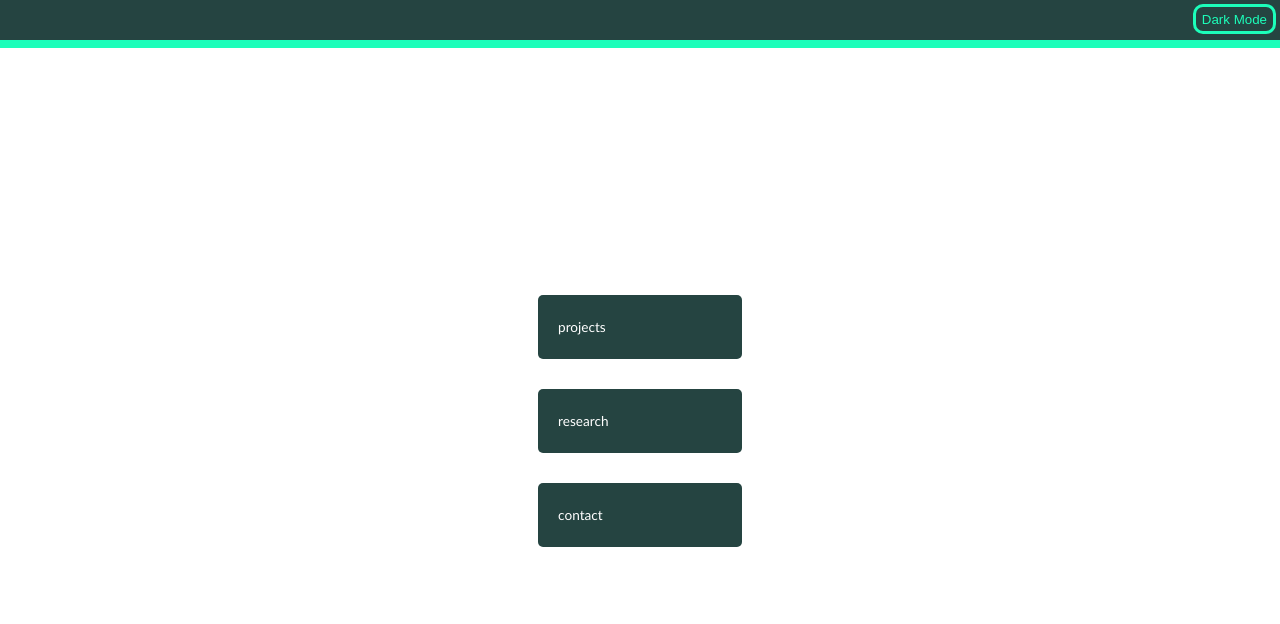
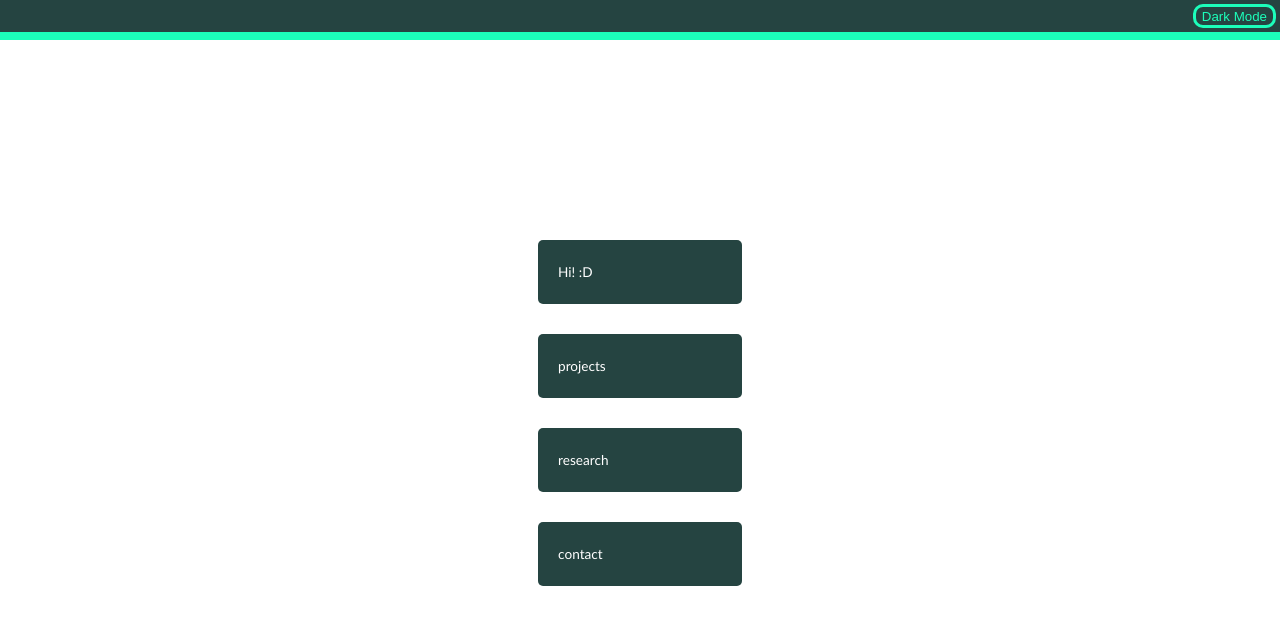
Before and after one commit to thedavidkipnis/portfolio, a React (Create React App) app: page / in a window 1280 px wide. Shown: the top 624 px of the page. Built offline with nearby package versions, Linux system fonts and the light colour scheme.

Commit message:
Working on adding self-description blurb

```diff
--- a/src/components/MainPage.js
+++ b/src/components/MainPage.js
@@ -1,13 +1,16 @@
 import InfoBlock from "./InfoBlock";
+import TextBlock from "./TextBlock";
 
 const MainPage = () =>  {
 
+    const introText = [['I\'m David, a fullstack engineer - I build web apps and database solutions!', '']]
     const projectLinks = [['Tondo', 'https://thedavidkipnis.github.io/Tondo/'], ['Game of Life', 'https://thedavidkipnis.github.io/game-of-life/']]
     const researchLinks = [['Link to my paper!' ,'https://ieeexplore.ieee.org/document/10216577']]
     const contactLinks = [['LinkedIn' ,'https://www.linkedin.com/in/thedavidkipnis/'], ['GitHub', 'https://github.com/thedavidkipnis/']]
 
     return (
       <div className="MainPage">
+        <InfoBlock text={'Hi! :D'} entries ={introText}/>
         <InfoBlock text={'projects'} entries={projectLinks}/>
         <InfoBlock text={'research'} entries={researchLinks}/>
         <InfoBlock text={'contact'} entries={contactLinks}/>
--- /dev/null
+++ b/src/components/TextBlock.js
@@ -0,0 +1,12 @@
+const TextBlock = (props) => {
+
+    return (
+      <div className="TextBlock">
+        {props.text.map(section => {
+            return (<p>{section}</p>)
+        })}
+      </div>
+    );
+  }
+
+  export default TextBlock;
--- a/src/index.css
+++ b/src/index.css
@@ -26,7 +26,7 @@ body.dark-mode {
 .Navbar {
     width: 100%;
     height: 4vh;
-    min-height: 40px;
+    /* min-height: 40px; */
     background-color: var(--child-component-color);
 
     display: flex;
@@ -37,7 +37,7 @@ body.dark-mode {
 
 .DarkModeButton {
     height: 3vh;
-    min-height: 30px;
+    /* min-height: 30px; */
     margin-right: 0.5vh;
     margin-top: 0.5vh;
 
```
